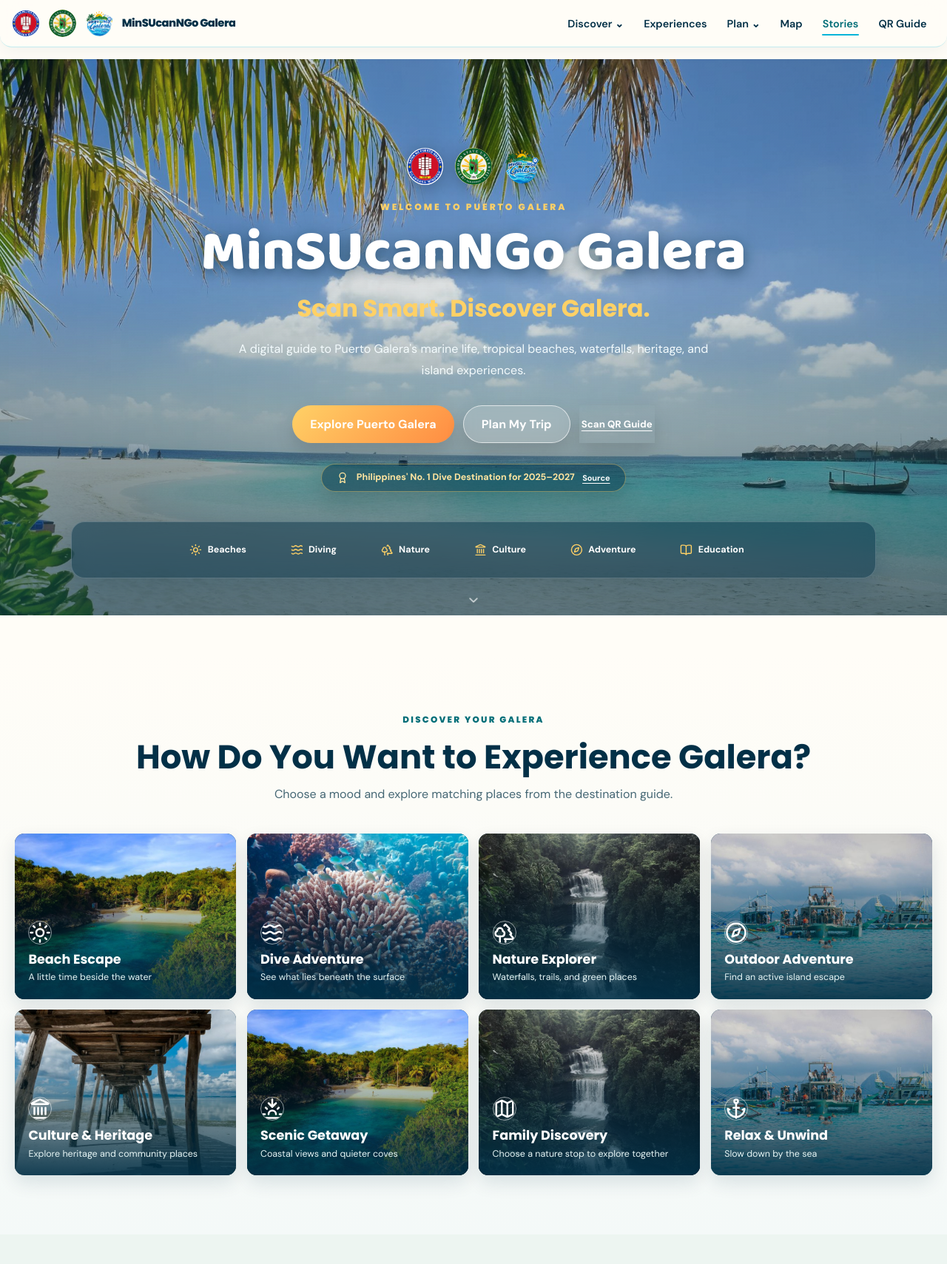
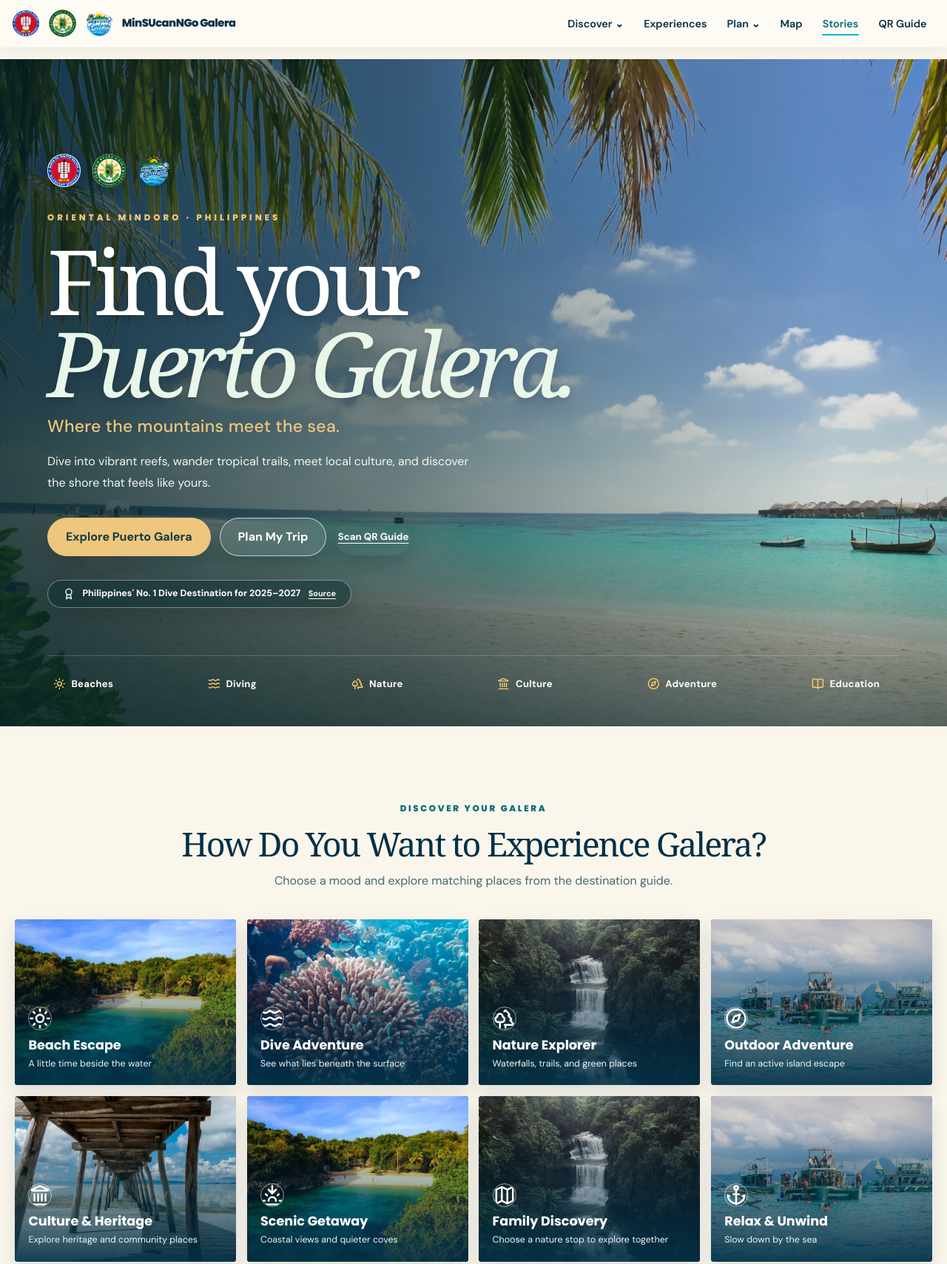
Before and after one commit to SKTech2026/minsucanngo-galera, a website: page index.html in a window 1280 px wide. Shown: the top 1709 px of the page at 74% size. Drawn offline with nearby package versions, Linux system fonts and the light colour scheme.

Commit message:
Refresh Puerto Galera visual design

```diff
--- /dev/null
+++ b/css/island-refresh.css
@@ -0,0 +1,50 @@
+/* Immersive destination styling based on Experience Puerto Galera's visual direction. */
+:root{--island-ink:#103c3d;--island-sand:#faf6eb;--island-gold:#eec67e}
+html{scroll-behavior:smooth;scroll-padding-top:5.5rem}
+body{background:var(--island-sand)!important}
+::selection{background:#d2ebdf;color:var(--island-ink)}
+.glass-nav{border-bottom:1px solid rgba(255,255,255,.3);border-radius:0!important;transition:background .35s ease,box-shadow .35s ease}
+.glass-nav:not(.scrolled){background:rgba(250,246,235,.9);backdrop-filter:blur(20px)}
+.glass-nav.scrolled{background:rgba(250,246,235,.97);box-shadow:0 12px 36px rgba(9,55,57,.1)}
+.hero-section{min-height:100svh;justify-content:flex-start;text-align:left;padding:8rem max(5vw,1.25rem) 10rem;background:#123d43}
+.hero-section>img{object-position:center 52%}
+.hero-overlay{background:linear-gradient(90deg,rgba(5,34,38,.82) 0%,rgba(5,34,38,.52) 42%,rgba(5,34,38,.04) 88%),linear-gradient(0deg,rgba(5,34,38,.64),transparent 32%)}
+.hero-content{width:min(100%,86rem);max-width:86rem;margin-inline:auto;padding:0;position:relative;z-index:1}
+.hero-logos{justify-content:flex-start;margin-bottom:clamp(1.5rem,4vh,3rem)}
+.hero-logos img{width:2.8rem;height:2.8rem}
+.hero-eyebrow{font-size:.73rem;letter-spacing:.34em;color:var(--island-gold);margin-bottom:1.3rem}
+.hero-title{max-width:12ch;font-family:Georgia,'Times New Roman',serif!important;font-size:clamp(4.2rem,9.5vw,10rem)!important;font-weight:400!important;line-height:.91!important;letter-spacing:-.065em;text-wrap:initial;text-shadow:0 8px 40px rgba(0,0,0,.22)}
+.hero-title em{font-weight:400;color:#e9f7e9}
+.hero-tagline{font-family:'DM Sans',sans-serif;font-size:clamp(1.1rem,1.8vw,1.5rem);font-weight:500!important;color:var(--island-gold);letter-spacing:.01em}
+.hero-intro{max-width:36rem;margin-inline:0;color:#f0f8f2;font-size:clamp(1rem,1.25vw,1.15rem)}
+.hero-actions{justify-content:flex-start}
+.hero-actions .btn-sunset{background:var(--island-gold);color:var(--island-ink);border:1px solid var(--island-gold)}
+.hero-actions .btn-sunset:hover{background:#fff0d1;transform:translateY(-3px)}
+.hero-actions .btn-glass{background:rgba(255,255,255,.1);backdrop-filter:blur(12px)}
+.hero-actions a{border-radius:999px;transition:transform .3s ease,background .3s ease,box-shadow .3s ease}
+.hero-actions a:hover{box-shadow:0 16px 35px rgba(0,0,0,.2)}
+.hero-award{margin-top:2rem;background:rgba(8,44,46,.5);border-color:rgba(255,255,255,.4);color:#fff}
+.hero-features{width:min(90%,86rem);bottom:2.2rem;justify-content:space-between;gap:.25rem;border-radius:0;border-width:1px 0 0;background:transparent;backdrop-filter:none;box-shadow:none;padding:1rem 0 0}
+.hero-features button{color:#fff;font-size:.82rem;letter-spacing:.02em}
+.hero-scroll,.wave-divider{display:none}
+.section-eyebrow{letter-spacing:.22em!important}
+.featured-section,.carousel-section,.editorial-section,.intro-section{padding-block:clamp(5rem,8vw,9rem)!important}
+.featured-section{background:var(--island-sand)}
+.featured-section h2,.carousel-heading h2,.editorial-heading,.intro-copy h2{font-family:Georgia,'Times New Roman',serif!important;font-weight:400!important;letter-spacing:-.045em;line-height:1.08}
+.mood-card,.carousel-card,.editorial-story .image-reveal,.intro-visual img{border-radius:.25rem;overflow:hidden}
+.mood-card,.carousel-card,.trip-card{transition:transform .5s cubic-bezier(.22,1,.36,1),box-shadow .5s ease}
+.mood-card:hover,.carousel-card:hover,.trip-card:hover{transform:translateY(-7px);box-shadow:0 24px 50px rgba(8,58,56,.2)}
+.mood-card img,.carousel-card>img,.trip-card img{transition:transform .9s cubic-bezier(.22,1,.36,1)}
+.mood-card:hover img,.carousel-card:hover>img,.trip-card:hover img{transform:scale(1.07)}
+.carousel-section{background:#e9f2ed}
+.editorial-section{background:var(--island-sand)}
+.editorial-heading{font-size:clamp(3rem,6vw,6rem)!important}
+.editorial-story{margin-bottom:clamp(4rem,8vw,8rem)}
+.editorial-story h3{font-family:Georgia,'Times New Roman',serif!important;font-size:clamp(2.25rem,4vw,4rem)!important;font-weight:400!important;letter-spacing:-.04em}
+.editorial-story .image-reveal,.editorial-story .image-reveal img{min-height:clamp(21rem,40vw,35rem);height:clamp(21rem,40vw,35rem)}
+.editorial-story .image-reveal img{transition:transform .9s cubic-bezier(.22,1,.36,1)}
+.editorial-story .image-reveal:hover img{transform:scale(1.045)}
+.editorial-story button{display:inline-flex;align-items:center;gap:.5rem;text-decoration:none;border-bottom:1px solid currentColor;padding-bottom:.3rem;transition:gap .3s ease,color .3s ease}
+.editorial-story button:hover{gap:1rem;color:#083c40}
+@media(max-width:767px){.hero-section{min-height:100svh;padding:7rem 1.25rem 10rem}.hero-overlay{background:linear-gradient(90deg,rgba(5,34,38,.7),rgba(5,34,38,.25)),linear-gradient(0deg,rgba(5,34,38,.75),transparent 45%)}.hero-title{font-size:clamp(3.5rem,12vw,6rem)!important}.hero-logos{margin-bottom:1.5rem}.hero-features{width:calc(100% - 2.5rem);bottom:1rem;justify-content:flex-start;overflow-x:auto;scrollbar-width:none}.hero-features button{flex:none}.editorial-story .image-reveal,.editorial-story .image-reveal img{min-height:0;height:clamp(17rem,62vw,27rem)}.editorial-story{margin-bottom:4rem}.featured-section,.carousel-section,.editorial-section,.intro-section{padding-block:4.5rem!important}}
+@media(prefers-reduced-motion:reduce){html{scroll-behavior:auto}.mood-card,.carousel-card,.trip-card,.mood-card img,.carousel-card>img,.trip-card img,.editorial-story .image-reveal img,.hero-actions a{transition:none!important}.mood-card:hover,.carousel-card:hover,.trip-card:hover,.mood-card:hover img,.carousel-card:hover>img,.trip-card:hover img,.editorial-story .image-reveal:hover img{transform:none!important}}
--- a/index.html
+++ b/index.html
@@ -15,6 +15,7 @@
   <link href="https://fonts.googleapis.com/css2?family=Baloo+2:wght@700;800&amp;family=Poppins:wght@400;500;600;700;800&amp;family=DM+Sans:wght@400;500;600;700&amp;display=swap" rel="stylesheet">
   <script src="https://cdnjs.cloudflare.com/ajax/libs/leaflet/1.9.4/leaflet.js" defer></script>
   <link rel="stylesheet" href="css/styles.css">
+  <link rel="stylesheet" href="css/island-refresh.css">
   <script src="https://cdn.jsdelivr.net/npm/lucide@0.577.0/dist/umd/lucide.min.js" type="text/javascript"></script>
 
 
@@ -53,10 +54,10 @@
      <div class="hero-logos flex items-center justify-center gap-4 mb-7" data-hero-step="logos">
       <img class=" seal-crop w-16 h-16 object-contain" loading="lazy" src="assets/logos/puerto-galera-seal.png" alt="Official seal of the Municipality of Puerto Galera, Oriental Mindoro"> <img class=" seal-crop w-16 h-16 object-contain" loading="lazy" src="assets/logos/minsu-seal.png" alt="Official seal of Mindoro State University"> <img class=" w-16 h-16 object-contain" loading="lazy" src="assets/logos/minsucanngo-logo.png" alt="MinSUcanNGo Galera colorful brand logo">
      </div>
-    <p class="hero-eyebrow" data-hero-step="eyebrow">WELCOME TO PUERTO GALERA</p>
-    <h1 class="hero-title mb-3 drop-shadow-lg" data-hero-step="title">MinSUcanNGo Galera</h1>
-    <p class="hero-tagline font-bold mb-4" data-hero-step="tagline">Scan Smart. Discover Galera.</p>
-    <p class="hero-intro max-w-2xl mx-auto mb-8 leading-relaxed" data-hero-step="intro">A digital guide to Puerto Galera's marine life, tropical beaches, waterfalls, heritage, and island experiences.</p>
+    <p class="hero-eyebrow" data-hero-step="eyebrow">ORIENTAL MINDORO · PHILIPPINES</p>
+    <h1 class="hero-title mb-3 drop-shadow-lg" data-hero-step="title">Find your<br><em>Puerto Galera.</em></h1>
+    <p class="hero-tagline font-bold mb-4" data-hero-step="tagline">Where the mountains meet the sea.</p>
+    <p class="hero-intro max-w-2xl mx-auto mb-8 leading-relaxed" data-hero-step="intro">Dive into vibrant reefs, wander tropical trails, meet local culture, and discover the shore that feels like yours.</p>
     <div class="hero-actions flex flex-wrap justify-center gap-3" data-hero-step="actions">
      <a href="#explore" class="btn-sunset px-6 py-3">Explore Puerto Galera</a> <a href="#plan" class="btn-glass px-6 py-3">Plan My Trip</a> <a href="#qr-guide" class="hero-qr-link">Scan QR Guide</a>
      </div>
@@ -435,9 +436,6 @@
   <script src="vendor/gsap.min.js" defer></script>
   <script src="vendor/ScrollTrigger.min.js" defer></script>
   <script src="vendor/swiper-bundle.min.js" defer></script>
-  <script src="vendor/gsap.min.js" defer></script>
-  <script src="vendor/ScrollTrigger.min.js" defer></script>
-  <script src="vendor/swiper-bundle.min.js" defer></script>
   <script src="js/destinations.js" defer></script>
 <script src="js/app.js" defer></script>
 
```
